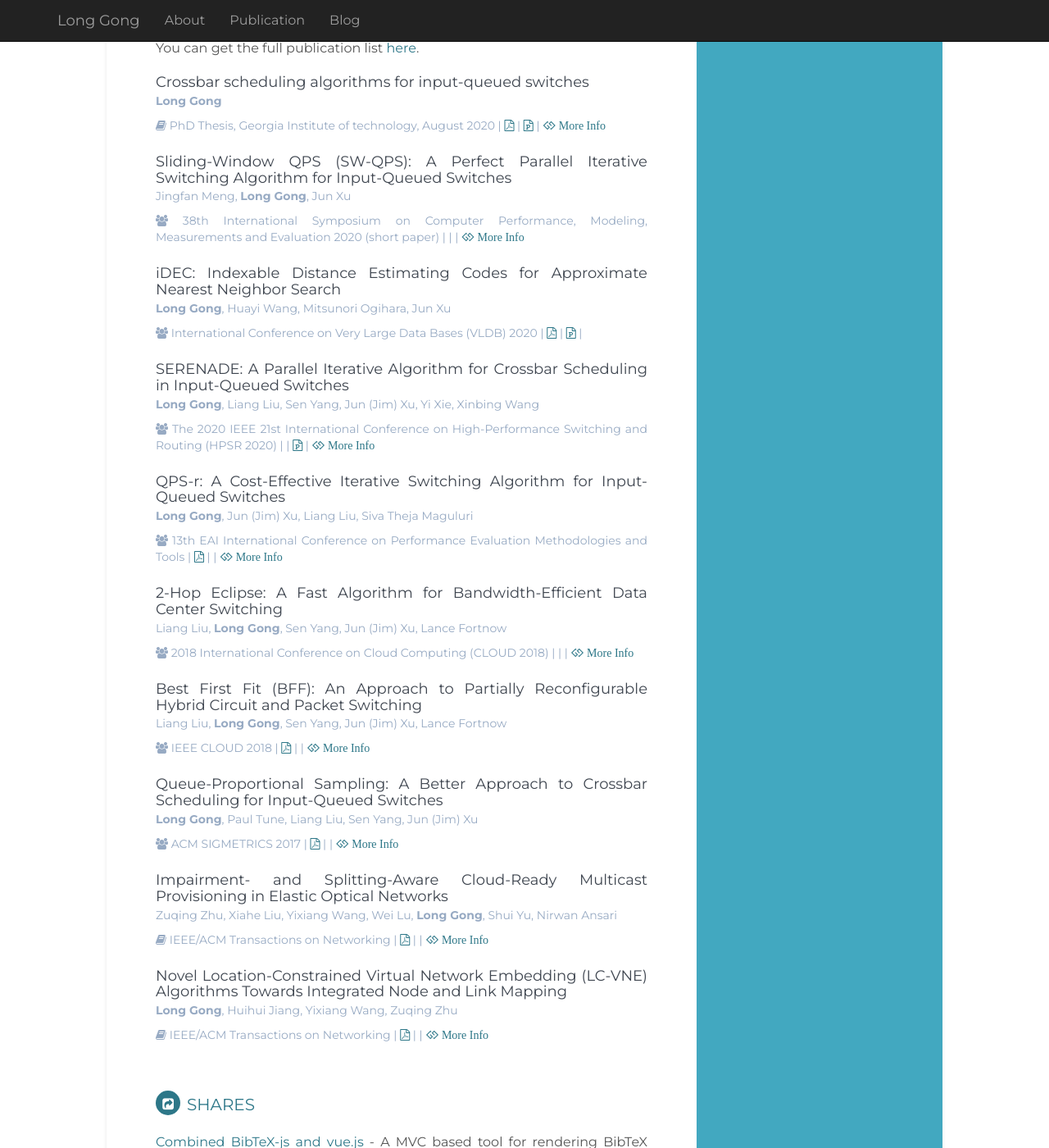
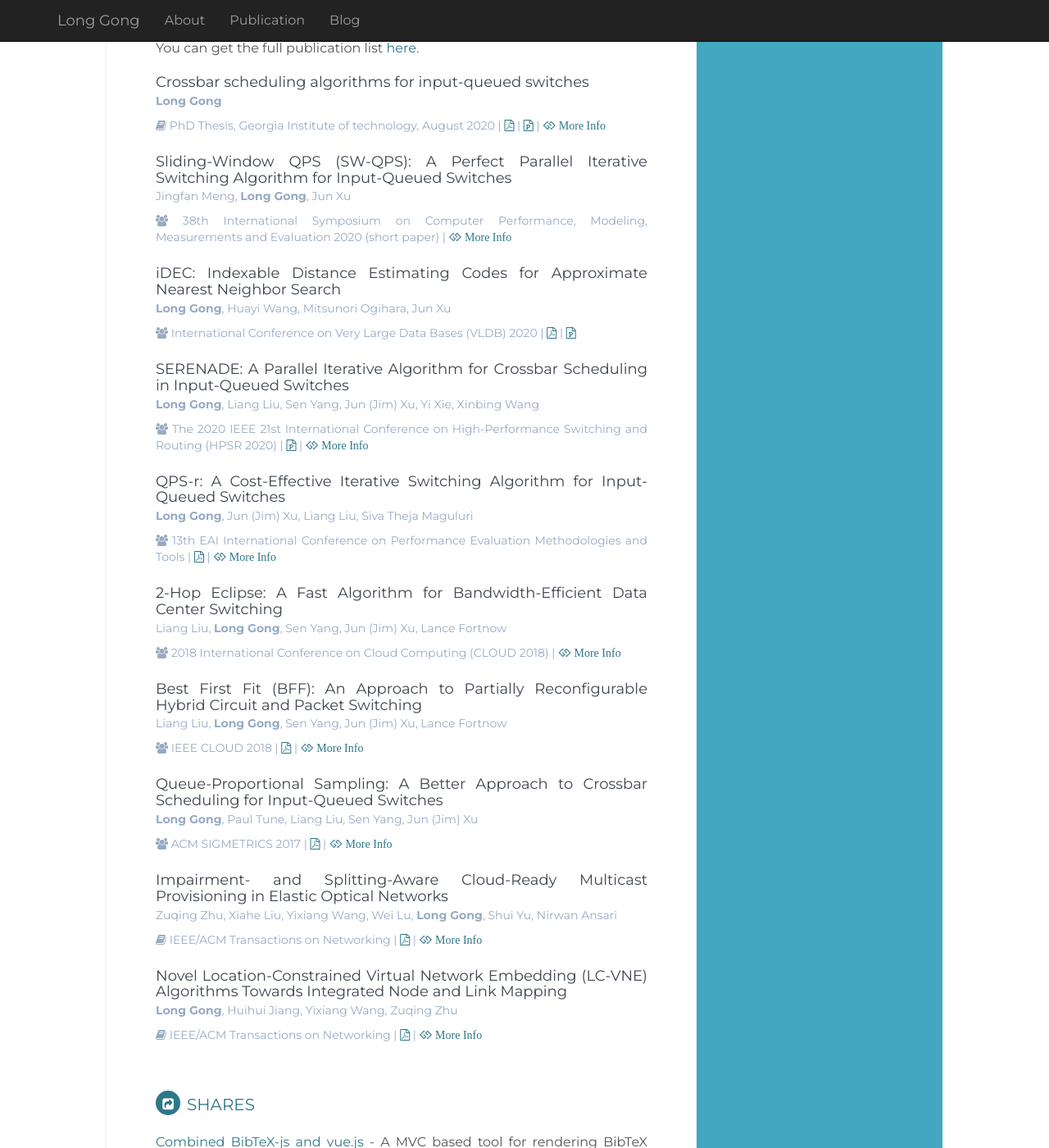
Before and after one commit to lgong30/lgong30.github.io, a Jekyll site: the page built from _pages/01_about.md, in a window 1280 px wide and 1400 px high, scrolled down 445 px. Shown: the whole window at 82% size. Built offline with Jekyll 4.4.1, drawn with Linux system fonts in a browser that asks for light colours; nearby versions of some CDN libraries; comment, search, counter and statistics services are not loaded.

Commit message:
fixed separator issue

```diff
--- a/_includes/publication_new.html
+++ b/_includes/publication_new.html
@@ -27,12 +27,12 @@
       <div class="paper-source">
         {% if pubinfo.type == "journal" %} <i class="fa fa-book"></i>
         {{ pubinfo.journal }} {% else %} <i class="fa fa-users"></i>
-        {{ pubinfo.conference }} {% endif %} | {% if pubinfo.pdf %}
+        {{ pubinfo.conference }} {% endif %} {% if pubinfo.pdf %}|
         <a href="{{ pubinfo.pdf }}" target="_blank"
           ><i class="fa fa-file-pdf-o"></i></a
         >
-        {% endif %}  | {% if pubinfo.slides %}
-        <a href="{{ site.url }}assets/files/{{ pubinfo.slides }}" target=""_blank"><i class="fa fa-file-powerpoint-o" aria-hidden="true"></i></a>{% endif %} | {% if pubinfo.url %}
+        {% endif %}  {% if pubinfo.slides %}|
+        <a href="{{ site.url }}assets/files/{{ pubinfo.slides }}" target=""_blank"><i class="fa fa-file-powerpoint-o" aria-hidden="true"></i></a>{% endif %}  {% if pubinfo.url %}|
         <a href="{{ pubinfo.url }}" target="_blank"
         ><i class="fa fa-gg"> More Info</i></a
         >
```
